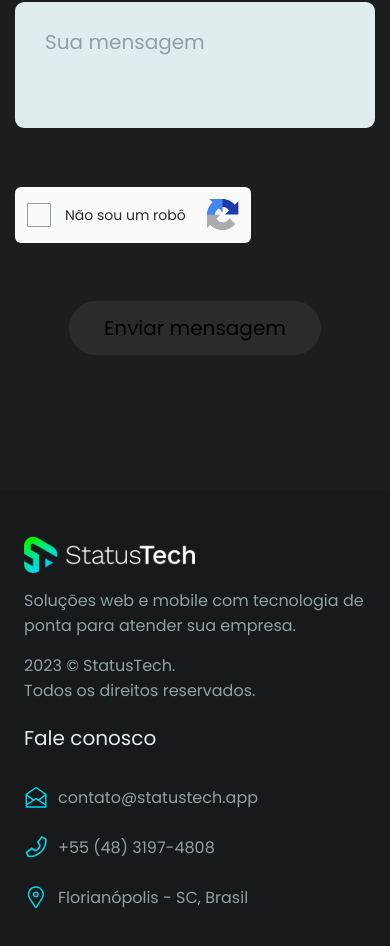
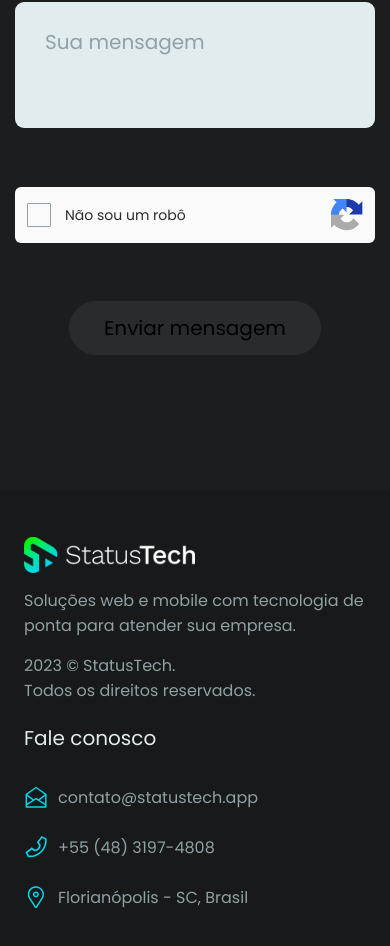
Before and after one commit to Samuel-StatusTech/statustech-front, a React (Create React App) app: page / in a window 390 px wide. Shown: the part 5660-6606 px from the top of the page. Built offline with nearby package versions, Linux system fonts and the light colour scheme; no server answers.

Commit message:
Captcha size in mobile

```diff
--- a/src/sections/Contact/index.tsx
+++ b/src/sections/Contact/index.tsx
@@ -147,10 +147,12 @@ const Contact = forwardRef<HTMLElement, Props>(({ toggleModal }, ref) => {
             </S.FieldArea>
             <S.SendArea>
               <S.CaptchaArea onClick={() => setIsRobot(!isRobot)}>
-                <S.CaptchaCheck>
-                  {isRobot ? null : <Check />}
-                </S.CaptchaCheck>
-                <span>Não sou um robô</span>
+                <S.CaptchaLabel>
+                  <S.CaptchaCheck>
+                    {isRobot ? null : <Check />}
+                  </S.CaptchaCheck>
+                  <span>Não sou um robô</span>
+                </S.CaptchaLabel>
                 <Captcha />
               </S.CaptchaArea>
               <Button disabled={isSendDisabled} text='Enviar mensagem' onClick={handleSend} />
--- a/src/sections/Contact/styles.ts
+++ b/src/sections/Contact/styles.ts
@@ -176,6 +176,12 @@ export const CaptchaArea = styled.div`
     width:fit-content;
     max-width:unset;
   }
+
+  @media (max-width:${Sconsts.breakpoints.cellphone}px) {
+    width:100%;
+    justify-content:space-between;
+    min-width: fit-content;
+  }
 `
 
 export const CaptchaCheck = styled.div`
@@ -199,3 +205,9 @@ export const CaptchaCheck = styled.div`
     }
   }
 `
+
+export const CaptchaLabel = styled.div`
+  display:flex;
+  align-items:center;
+  gap: 1.4rem;
+`
```
